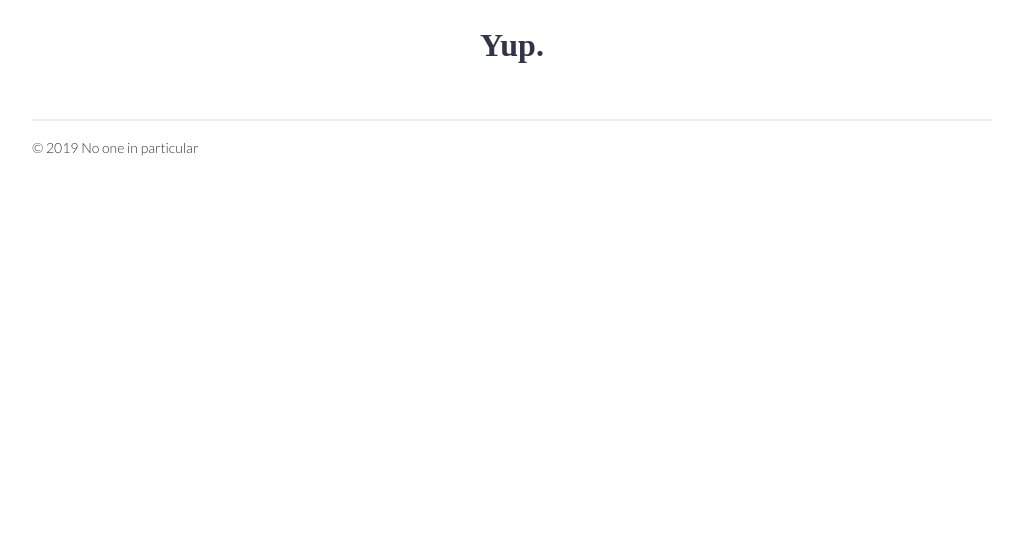
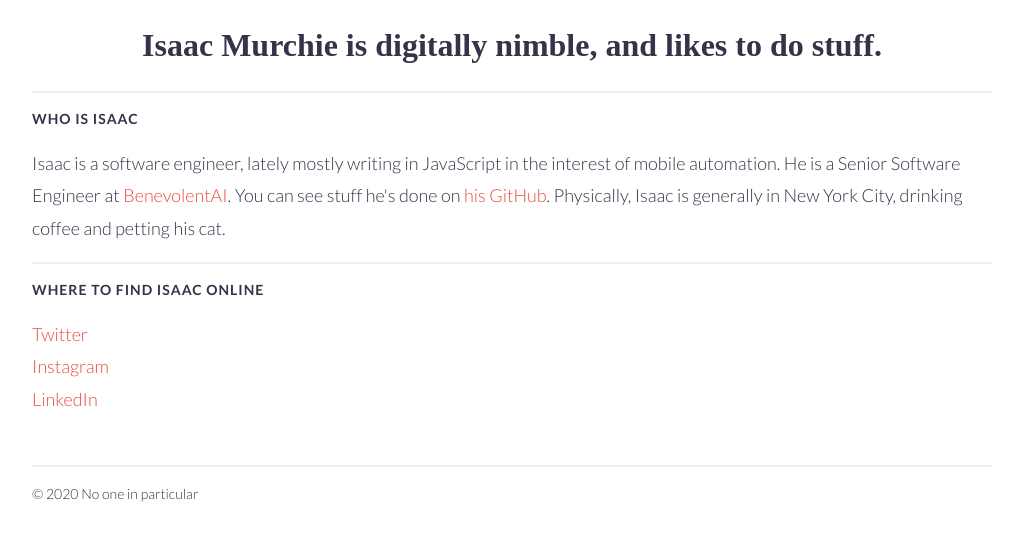
Before and after one commit to imurchie/imurchie.github.com, a plain HTML site: page index.html in a window 1280 px wide. Shown: the whole page, without its empty margins (128-1151 px from the left). Drawn offline with Linux system fonts and the light colour scheme.

Commit message:
feat: update a little

```diff
--- a/index.html
+++ b/index.html
@@ -9,7 +9,7 @@
         <meta name="twitter:creator" content="@imurchie"/>
         <meta property="og:url" content="http://imurchie.com/"/>
         <meta property="og:title" content="Isaac Murchie: A Personal Site" />
-        <meta property="og:description" content="Isaac Murchie couldn't care less."/>
+        <meta property="og:description" content="Isaac Murchie."/>
         <link rel="stylesheet" href="styles/simple-grid.min.css"/>
         <link rel="stylesheet" href="styles/style.css"/>
         <link rel="shortcut icon" href="images/favicon.ico" type="image/x-icon">
@@ -21,12 +21,33 @@
       <main class="container">
           <header>
               <h1>
-                  Yup.
+                  Isaac Murchie is digitally nimble, and likes to do stuff.
               </h1>
           </header>
+          <section>
+              <h2>Who Is Isaac</h2>
+              <p>
+                  Isaac is a software engineer, lately mostly writing in
+                  JavaScript in the interest of mobile automation. He is a
+                  Senior Software Engineer at <a href="https://www.benevolent.com/">
+                  BenevolentAI</a>. You can see stuff he's done on
+                  <a href="https://github.com/imurchie">his GitHub</a>.
+
+                  Physically, Isaac is generally in New York City, drinking
+                  coffee and petting his cat.
+              </p>
+          </section>
+          <section>
+              <h2>Where To Find Isaac Online</h2>
+              <p>
+                  <a href="https://twitter.com/imurchie">Twitter</a><br/>
+                  <a href="https://instagram.com/imurchie">Instagram</a><br/>
+                  <a href="https://www.linkedin.com/in/imurchie/">LinkedIn</a>
+              </p>
+          </section>
       </main>
       <footer class="container">
-            <p> &copy; 2019 No one in particular </p>
+          <p> &copy; 2020 No one in particular </p>
       </footer>
     </body>
 </html>
```
Also changed, not shown: test.html (deleted, +0 -30 lines). Lines whose indentation alone changed are shown as unchanged.
